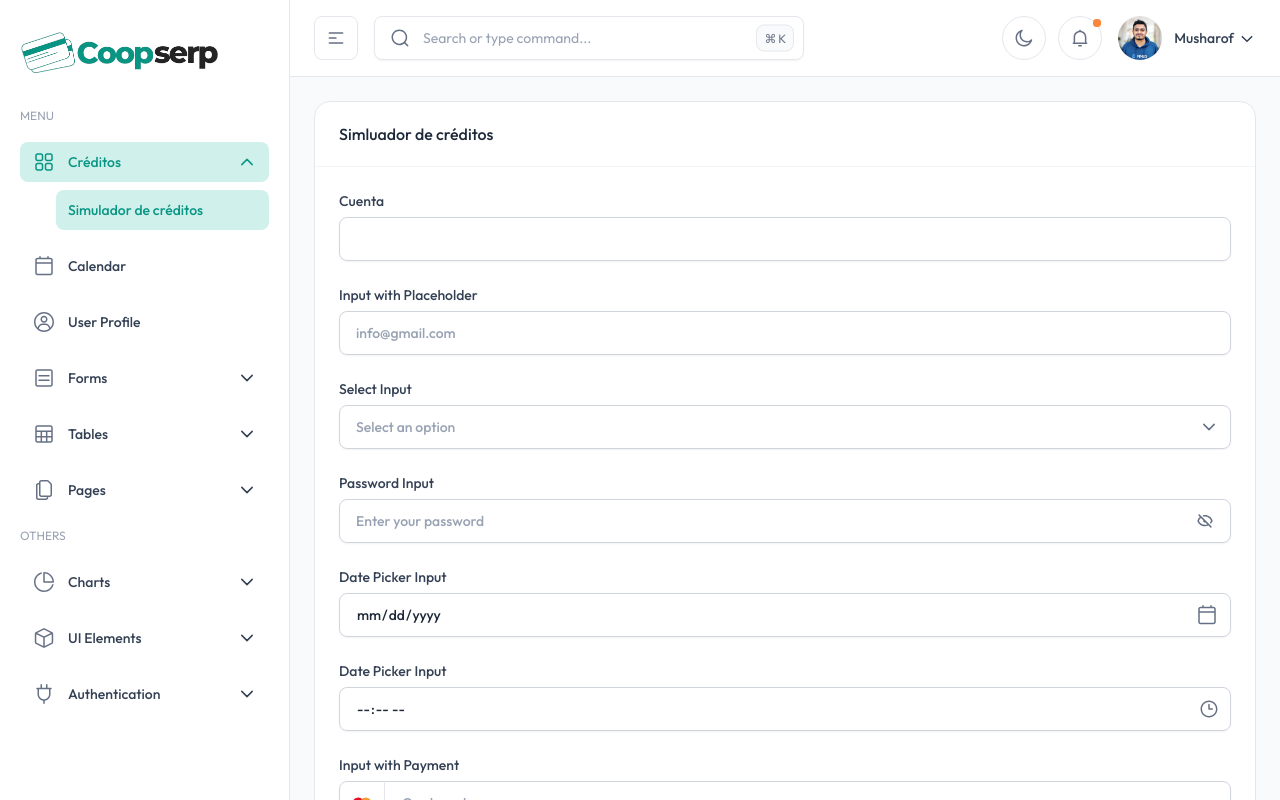
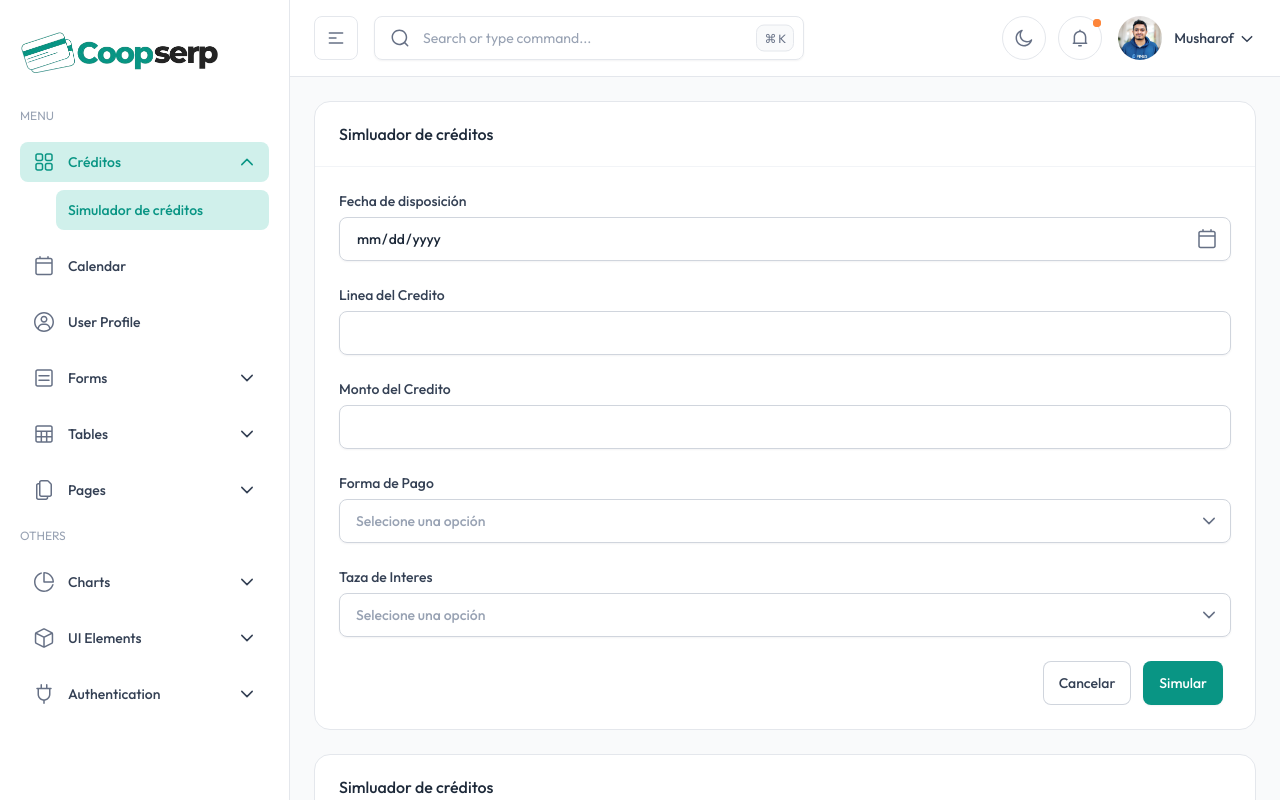
Before and after one commit to Tobarsitoo/SimuladorCredi-FrontEnd, a Next.js app: page / in a window 1280 px wide. Shown: the top 800 px of the page. Built offline with nearby package versions, Linux system fonts and the light colour scheme.

Commit message:
formulario simulador
se realizar el formulario simulador

```diff
--- a/src/components/simluador-creditos/formulario/Inputs.tsx
+++ b/src/components/simluador-creditos/formulario/Inputs.tsx
@@ -4,119 +4,102 @@ import ComponentCard from "../../common/ComponentCard";
 import Label from "../Label";
 import Input from "../input/InputField";
 import Select from "../Select";
+import Button from "../../ui/button/Button";
+import { useModal } from "../../../hooks/useModal";
+import Table from "@/components/tables/BasicTableOne";
 import { CalenderIcon, ChevronDownIcon, EyeCloseIcon, EyeIcon, TimeIcon } from "../../../icons";
 
 export default function DefaultInputs() {
   // Data
   const [showPassword, setShowPassword] = useState(false);
   const options = [
-    { value: "marketing", label: "Marketing" },
-    { value: "template", label: "Template" },
-    { value: "development", label: "Development" },
+    { value: "Mensual", label: "Mensual" },
+    { value: "Trimestar", label: "Trimestal" },
+    { value: "Semestral", label: "Semestal" },
+    { value: "Único, al vencmiento", label: "Único, al vencmiento" },
   ];
+  const { isOpen, openModal, closeModal } = useModal();
+    const handleSave = () => {
+      // Handle save logic here
+      console.log("Saving changes...");
+      closeModal();
+    };
+
+  const options2 = [
+    { value: "0", label: "0%" },
+    { value: "1.8", label: "1.8%" }
+   ]
 
   const handleSelectChange = (value: string) => {
     console.log("Selected value:", value);
   };
   return (
-    <ComponentCard title="Simluador de créditos" className="font-medium">
+    <><ComponentCard title="Simluador de créditos" className="font-medium">
       <div className="space-y-6">
         <div>
-          <Label>Cuenta</Label>
-          <Input type="number" />
-        </div>
-        <div>
-          <Label>Input with Placeholder</Label>
-          <Input type="text" placeholder="info@gmail.com" />
-        </div>
-        <div>
-          <Label>Select Input</Label>
-          <div className="relative">
-            <Select
-            options={options}
-            placeholder="Select an option"
-            onChange={handleSelectChange}
-            className="dark:bg-dark-900"
-          />
-             <span className="absolute text-gray-500 -translate-y-1/2 pointer-events-none right-3 top-1/2 dark:text-gray-400">
-              <ChevronDownIcon/>
-            </span>
-          </div>
-        </div>
-        <div>
-          <Label>Password Input</Label>
-          <div className="relative">
-            <Input
-              type={showPassword ? "text" : "password"}
-              placeholder="Enter your password"
-            />
-            <button
-              onClick={() => setShowPassword(!showPassword)}
-              className="absolute z-30 -translate-y-1/2 cursor-pointer right-4 top-1/2"
-            >
-              {showPassword ? (
-                <EyeIcon className="fill-gray-500 dark:fill-gray-400" />
-              ) : (
-                <EyeCloseIcon className="fill-gray-500 dark:fill-gray-400" />
-              )}
-            </button>
-          </div>
-        </div>
-        <div>
-          <Label htmlFor="datePicker">Date Picker Input</Label>
+          <Label htmlFor="datePicker">Fecha de disposición</Label>
           <div className="relative">
             <Input
               type="date"
               id="datePicker"
               name="datePicker"
-              onChange={(e) => console.log(e.target.value)}
-            />
+              onChange={(e) => console.log(e.target.value)} />
             <span className="absolute text-gray-500 -translate-y-1/2 pointer-events-none right-3 top-1/2 dark:text-gray-400">
               <CalenderIcon />
             </span>
           </div>
         </div>
+        {/* <div>
+      <Label>Cuenta</Label>
+      <Input type="number" />
+    </div> */}
         <div>
-          <Label htmlFor="tm">Date Picker Input</Label>
+          <Label>Linea del Credito</Label>
+          <Input type="text" />
+        </div>
+        <div>
+          <Label>Monto del Credito</Label>
+          <Input type="number" />
+        </div>
+        <div>
+          <Label>Forma de Pago</Label>
           <div className="relative">
-            <Input
-              type="time"
-              id="tm"
-              name="tm"
-              onChange={(e) => console.log(e.target.value)}
-            />
+            <Select
+              options={options}
+              placeholder="Selecione una opción"
+              onChange={handleSelectChange}
+              className="dark:bg-dark-900" />
             <span className="absolute text-gray-500 -translate-y-1/2 pointer-events-none right-3 top-1/2 dark:text-gray-400">
-              <TimeIcon />
+              <ChevronDownIcon />
             </span>
           </div>
         </div>
+
         <div>
-          <Label htmlFor="tm">Input with Payment</Label>
+          <Label>Taza de Interes</Label>
           <div className="relative">
-            <Input
-              type="text"
-              placeholder="Card number"
-              className="pl-[62px]"
-            />
-            <span className="absolute left-0 top-1/2 flex h-11 w-[46px] -translate-y-1/2 items-center justify-center border-r border-gray-200 dark:border-gray-800">
-              <svg
-                width="20"
-                height="20"
-                viewBox="0 0 20 20"
-                fill="none"
-                xmlns="http://www.w3.org/2000/svg"
-              >
-                <circle cx="6.25" cy="10" r="5.625" fill="#E80B26" />
-                <circle cx="13.75" cy="10" r="5.625" fill="#F59D31" />
-                <path
-                  d="M10 14.1924C11.1508 13.1625 11.875 11.6657 11.875 9.99979C11.875 8.33383 11.1508 6.8371 10 5.80713C8.84918 6.8371 8.125 8.33383 8.125 9.99979C8.125 11.6657 8.84918 13.1625 10 14.1924Z"
-                  fill="#FC6020"
-                />
-              </svg>
+            <Select
+              options={options2}
+              placeholder="Selecione una opción"
+              onChange={handleSelectChange}
+              className="dark:bg-dark-900" />
+            <span className="absolute text-gray-500 -translate-y-1/2 pointer-events-none right-3 top-1/2 dark:text-gray-400">
+              <ChevronDownIcon />
             </span>
           </div>
         </div>
+        <div className="flex items-center gap-3 px-2 mt-6 lg:justify-end">
+          <Button size="sm" variant="outline" onClick={closeModal}>
+            Cancelar
+          </Button>
+          <Button size="sm" onClick={handleSave}>
+            Simular
+          </Button>
+        </div>
       </div>
     </ComponentCard>
+    <ComponentCard title="Simluador de créditos" className="font-medium">
+      <Table />
+    </ComponentCard></>
   );
 }
--- /dev/null
+++ b/src/components/ui/table/amortizationtable.tsx
@@ -0,0 +1,64 @@
+import React, { ReactNode } from "react";
+
+// Props for Table
+interface TableProps {
+  children: ReactNode; // Table content (thead, tbody, etc.)
+  className?: string; // Optional className for styling
+}
+
+// Props for TableHeader
+interface TableHeaderProps {
+  children: ReactNode; // Header row(s)
+  className?: string; // Optional className for styling
+}
+
+// Props for TableBody
+interface TableBodyProps {
+  children: ReactNode; // Body row(s)
+  className?: string; // Optional className for styling
+}
+
+// Props for TableRow
+interface TableRowProps {
+  children: ReactNode; // Cells (th or td)
+  className?: string; // Optional className for styling
+}
+
+// Props for TableCell
+interface TableCellProps {
+  children: ReactNode; // Cell content
+  isHeader?: boolean; // If true, renders as <th>, otherwise <td>
+  className?: string; // Optional className for styling
+}
+
+// Table Component
+const Table: React.FC<TableProps> = ({ children, className }) => {
+  return <table className={`min-w-full  ${className}`}>{children}</table>;
+};
+
+// TableHeader Component
+const TableHeader: React.FC<TableHeaderProps> = ({ children, className }) => {
+  return <thead className={className}>{children}</thead>;
+};
+
+// TableBody Component
+const TableBody: React.FC<TableBodyProps> = ({ children, className }) => {
+  return <tbody className={className}>{children}</tbody>;
+};
+
+// TableRow Component
+const TableRow: React.FC<TableRowProps> = ({ children, className }) => {
+  return <tr className={className}>{children}</tr>;
+};
+
+// TableCell Component
+const TableCell: React.FC<TableCellProps> = ({
+  children,
+  isHeader = false,
+  className,
+}) => {
+  const CellTag = isHeader ? "th" : "td";
+  return <CellTag className={` ${className}`}>{children}</CellTag>;
+};
+
+export { Table, TableHeader, TableBody, TableRow, TableCell };
```
